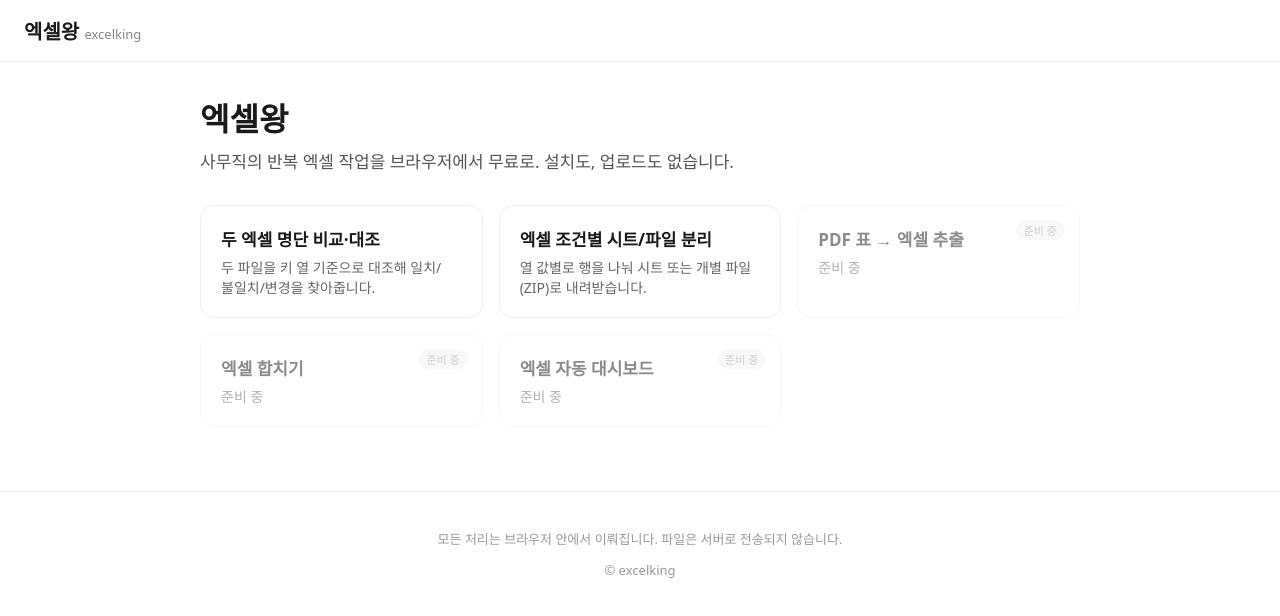
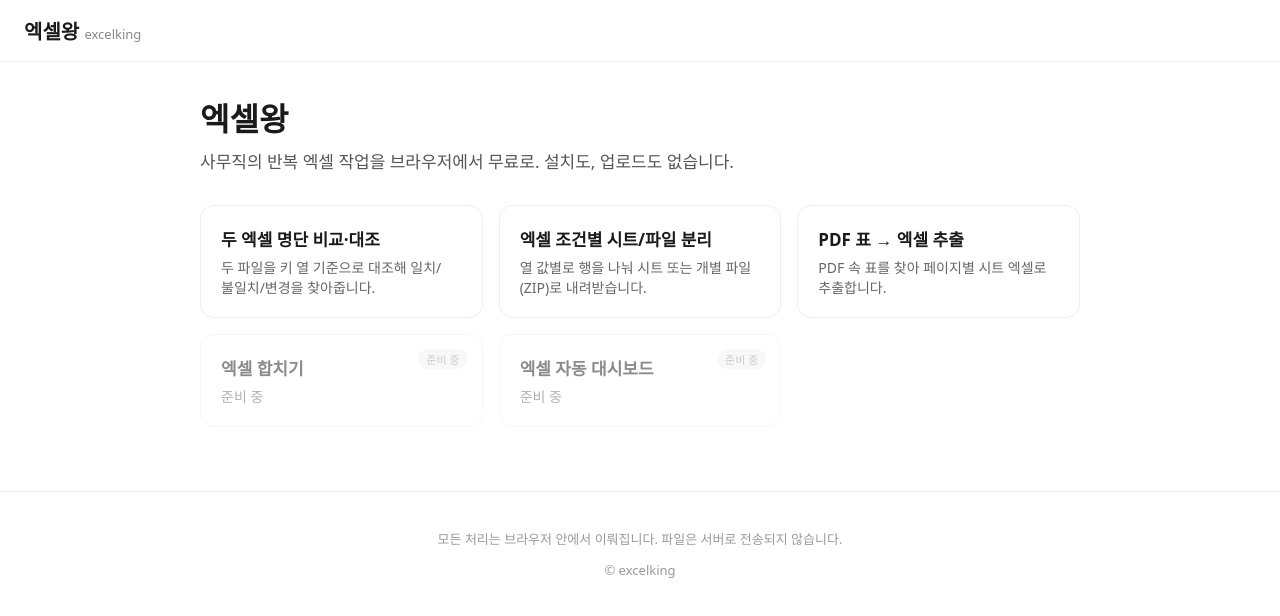
Before and after one commit to dalgeom/excelking, a SvelteKit app: page / in a window 1280 px wide. Shown: the top 616 px of the page. Built offline with nearby package versions, Linux system fonts and the light colour scheme.

Commit message:
feat: 허브에 pdf-to-excel 카드 활성화

```diff
--- a/src/routes/+page.svelte
+++ b/src/routes/+page.svelte
@@ -12,7 +12,12 @@
       desc: '열 값별로 행을 나눠 시트 또는 개별 파일(ZIP)로 내려받습니다.',
       live: true
     },
-    { href: '#', title: 'PDF 표 → 엑셀 추출', desc: '준비 중', live: false },
+    {
+      href: '/pdf-to-excel',
+      title: 'PDF 표 → 엑셀 추출',
+      desc: 'PDF 속 표를 찾아 페이지별 시트 엑셀로 추출합니다.',
+      live: true
+    },
     { href: '#', title: '엑셀 합치기', desc: '준비 중', live: false },
     { href: '#', title: '엑셀 자동 대시보드', desc: '준비 중', live: false }
   ];
```
